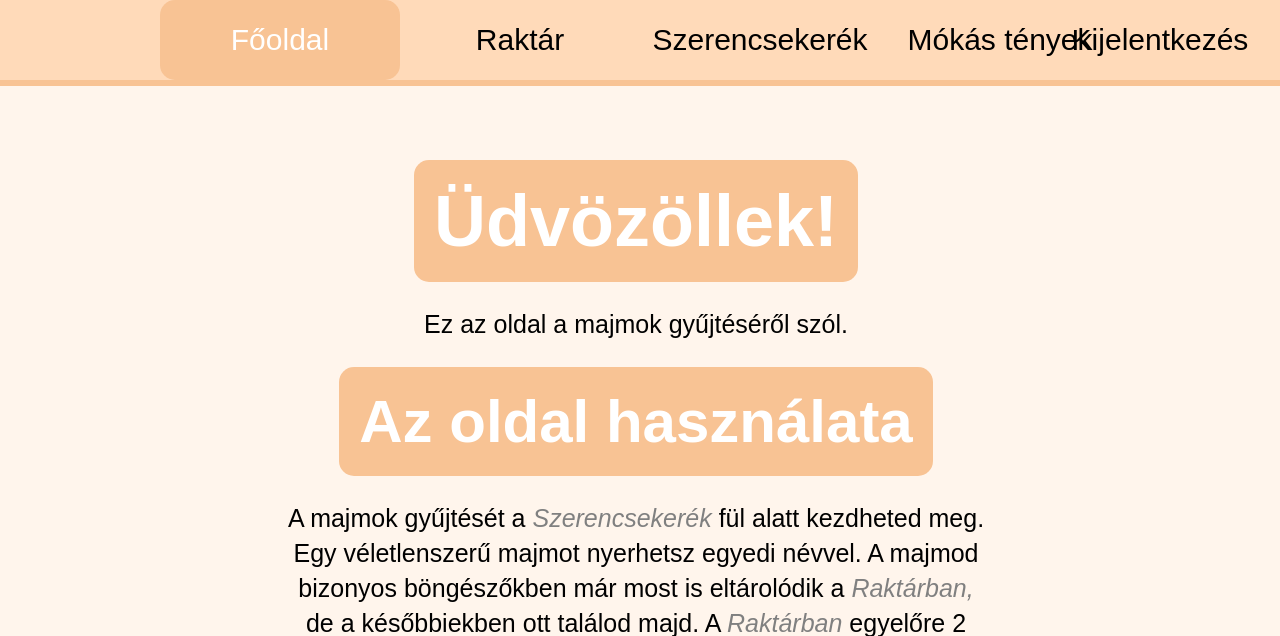
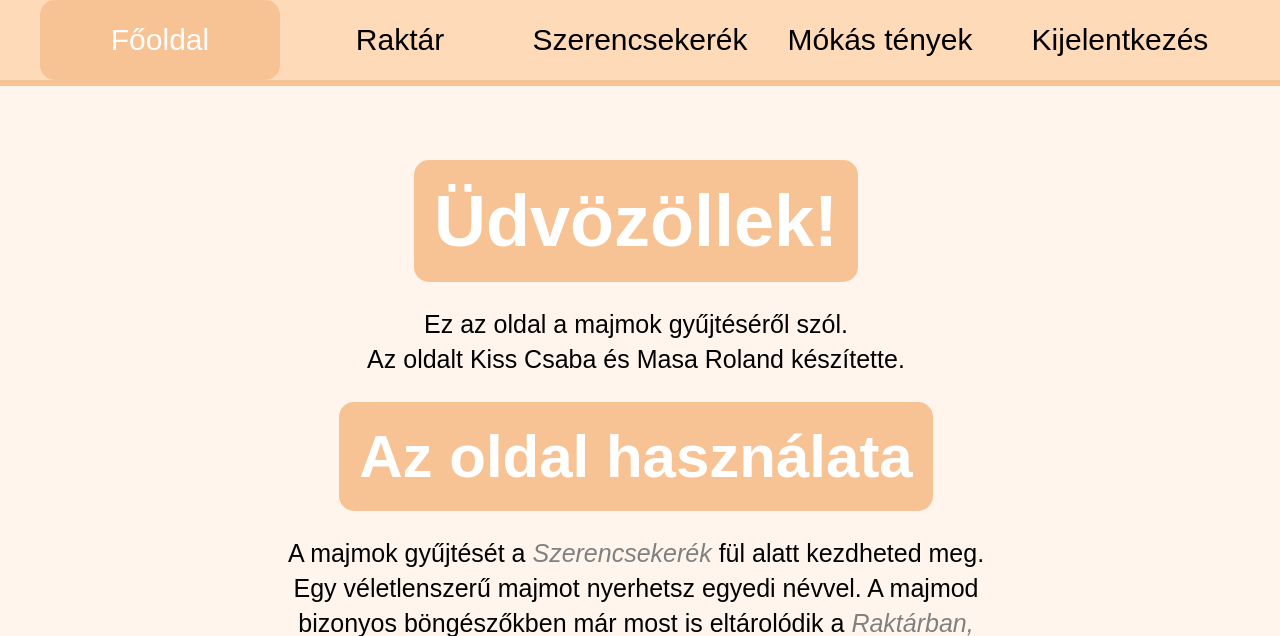
Before and after one commit to csabszerko/webterv, a PHP site: page /html/homepage.html in a window 1280 px wide. Shown: the top 636 px of the page. Run offline with PHP 8.4, Linux system fonts and the light colour scheme.

Commit message:
kijelentkezes fix

```diff
--- a/monki/css/styles.css
+++ b/monki/css/styles.css
@@ -29,17 +29,19 @@
 }
 
 #logoutBtn{
-    position: absolute;
+    /* position: absolute; */
     display: flex;
-    right: 0;
+    /* right: 0; */
     height: 40px;
     margin: 0 auto;
-    border-radius: 15px 0 0 15px;
+    border-radius: 15px;
     clear: auto;
 }
 
 #logoutBtn:hover{
     background-color: crimson;
+    color: white;
+    /* border-bottom: 6px solid crimson; */
 }
 
 .navbar a {
@@ -60,7 +62,7 @@
 }
 
 .navbar a:hover{
-    background-color: rgb(253, 209, 170);
+    background-color: rgb(255, 208, 168);
     color: black;
     border-radius: 15px;
     transition: border-radius, .3s ease-in-out;
--- a/monki/html/homepage.html
+++ b/monki/html/homepage.html
@@ -71,7 +71,8 @@
     <main id="homepagemain">
         <strong>Üdvözöllek!</strong>
         <p>
-            Ez az oldal a majmok gyűjtéséről szól.
+            Ez az oldal a majmok gyűjtéséről szól.<br>
+            Az oldalt Kiss Csaba és Masa Roland készítette.
         </p>
 
         <strong>Az oldal használata</strong>
```
